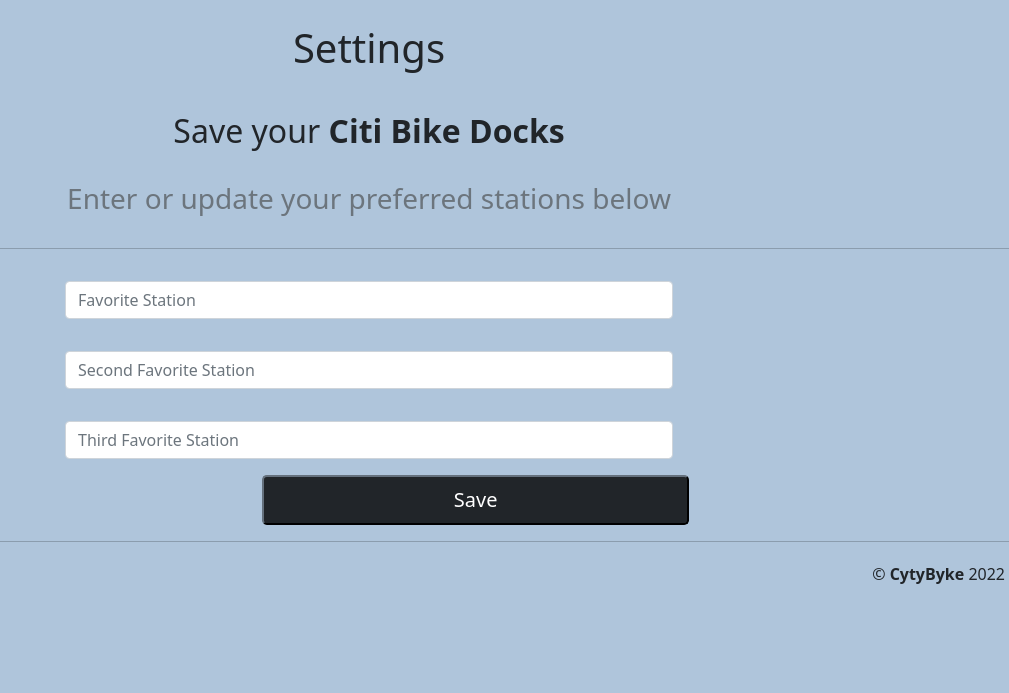
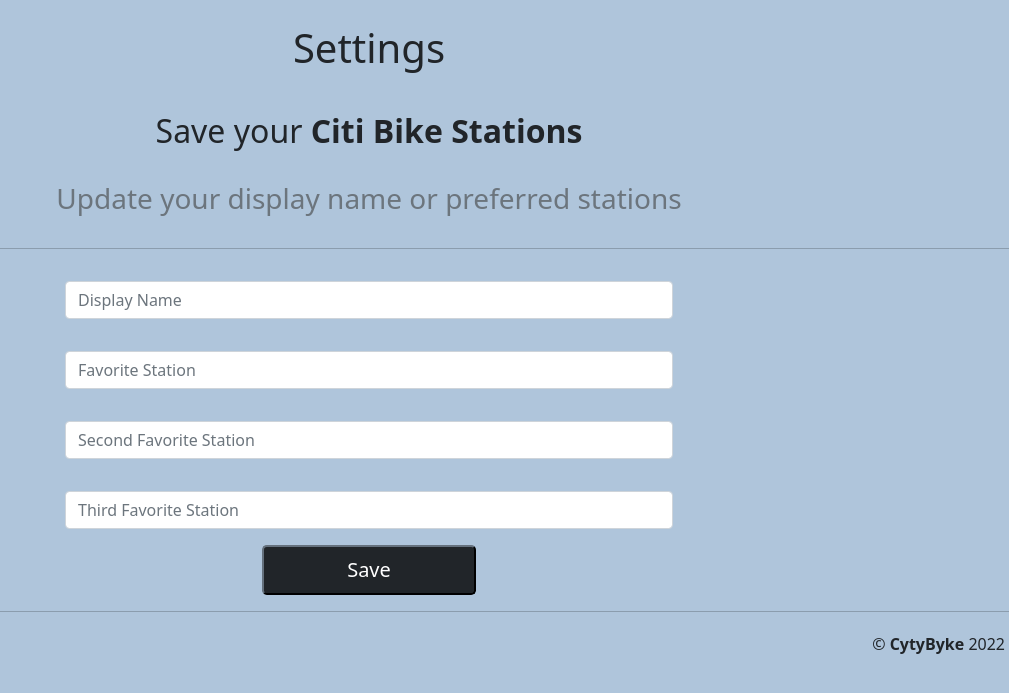
Before and after one commit to clyman23/cytybyke, a Flask app: template server/src/templates/settings.html in a window 1280 px wide. Shown: the part 56-749 px from the top of the page, without its empty margins (271-1280 px from the left). Run offline with Flask 2, Linux system fonts and the light colour scheme; the template is opened without the code that fills it, so the values that code supplies are empty; parts of the project's set-up code (start-up, migrations or seed data) failed here and were passed over; some libraries are stand-ins or nearby versions.

Commit message:
Adding Display Name to Settings and updating in database

```diff
--- a/server/src/app.py
+++ b/server/src/app.py
@@ -188,7 +188,7 @@ def user_db_creation():
 
 @app.route("/updateUserDb", methods=["POST"])
 def update_user_db():
-    station_strings = ["first_station", "second_station", "third_station"]
+    station_and_name_strings = ["first_station", "second_station", "third_station", "name"]
 
     if request.method=="POST":
         session_cookie = flask.request.cookies.get("__session")
@@ -202,9 +202,9 @@ def update_user_db():
         user_inputs = request.json
 
         updates = {
-            station_num: user_inputs[station_num]
-            for station_num in station_strings
-            if user_inputs[station_num] != ''
+            station_or_name: user_inputs[station_or_name]
+            for station_or_name in station_and_name_strings
+            if user_inputs[station_or_name] != ''
         }
 
         user_ref = db.reference(f'/users/{user_uid}')
--- a/server/src/templates/settings.html
+++ b/server/src/templates/settings.html
@@ -2,9 +2,9 @@
 
 {% block content %}
 <h1 class="text-center p-4">Settings</h1>
-<h2 class="text-center p-2">Save your <b>Citi Bike Docks</b></h2>
+<h2 class="text-center p-2">Save your <b>Citi Bike Stations</b></h2>
 <h3 class="text-center text-muted p-3">
-   Enter or update your preferred stations below
+   Update your display name or preferred stations
 </h3>
 <hr/>
 
@@ -20,6 +20,9 @@
 
 <form id="settings-form">
   <div class="form-group p-3 col-md-6 offset-lg-3">
+    <input id="name" type="text" name="name" class="form-control" placeholder="Display Name"></input>
+  </div>
+  <div class="form-group p-3 col-md-6 offset-lg-3">
     <!--Perhaps this type should be different to select from drop down menu-->
     <input id="first_station" type="text" name="station1" class="form-control" placeholder="Favorite Station"></input>
   </div>
@@ -30,7 +33,7 @@
     <input id="third_station" type="text" name="station3" class="form-control" placeholder="Third Favorite Station"></input>
   </div>
   <!--center button-->
-  <input type="submit" class="btn-dark btn-lg col-md-4 offset-lg-5" value="Save" style='text-decoration:none;'>
+  <input type="submit" class="btn-dark btn-lg col-md-2 offset-lg-5" value="Save" style='text-decoration:none;'>
 </form>
 
 <script src="https://www.gstatic.com/firebasejs/9.6.4/firebase-app-compat.js"></script>
@@ -60,6 +63,7 @@
         const first_station = event.target.first_station.value;
         const second_station = event.target.second_station.value;
         const third_station = event.target.third_station.value;
+        const name = event.target.name.value;
 
         console.log("Updating settings...");
 
@@ -72,6 +76,7 @@
             first_station: first_station,
             second_station: second_station,
             third_station: third_station,
+            name: name,
           })
         }).then(function(response) {
           window.location.assign("/dashboard");
```
